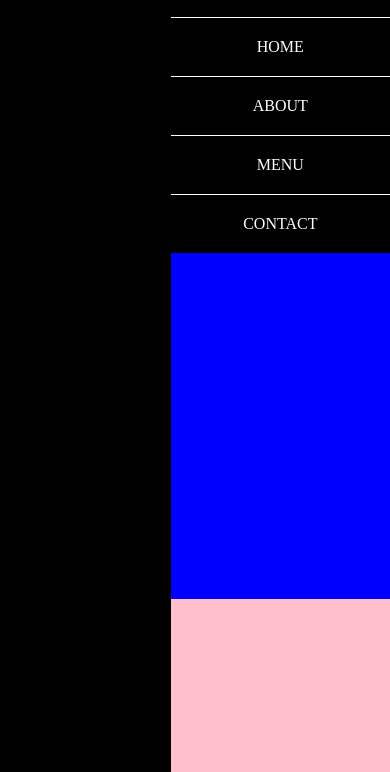
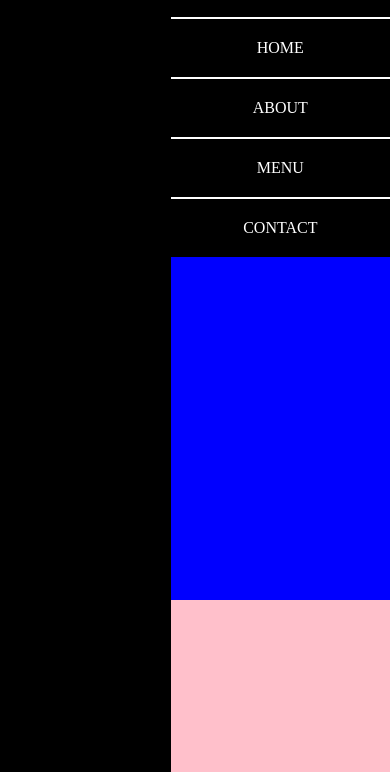
Before and after one commit to JimmyJimenez2400/restaurantPageWebPack, a website built with webpack: page dist/index.html in a window 390 px wide. Both pictures are taken after a click on the button "Menu". Shown: the part 72-844 px from the top of the page. Built offline with nearby package versions, Linux system fonts and the light colour scheme.

Commit message:
Add Hamburger Menu For Styling

```diff
--- a/src/style.css
+++ b/src/style.css
@@ -128,7 +128,7 @@ a {
   height: 100%;
   width: 100%;
   text-align: center;
-  border-top: 1px solid white;
+  border-top: 2px solid white;
 }
 
 .is-active .userLink:hover {
```
